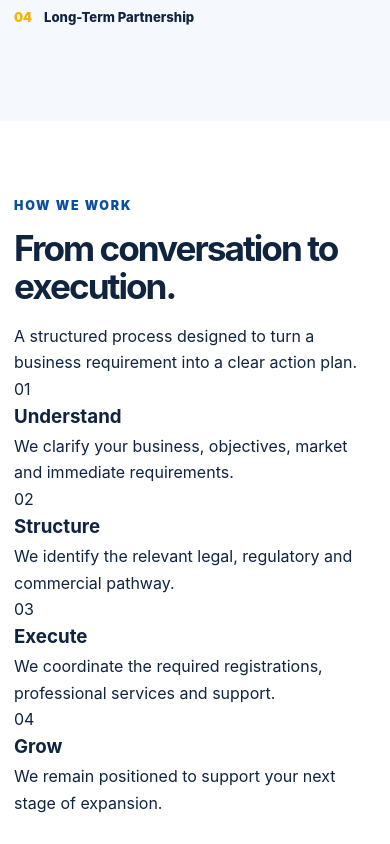
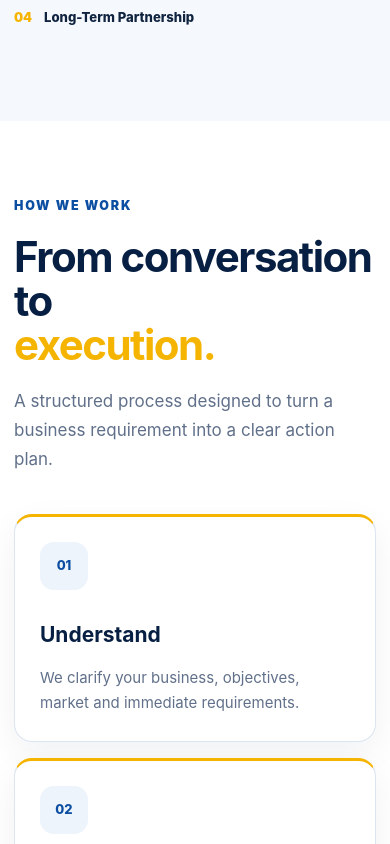
Before and after one commit to Bizgarden/bizgarden-india, a plain HTML site: page index.html in a window 390 px wide. Shown: the part 4880-5724 px from the top of the page. Drawn offline with Linux system fonts and the light colour scheme.

Commit message:
Upgrade How We Work section styling

```diff
--- a/index.html
+++ b/index.html
@@ -338,7 +338,128 @@
 
   .premium-about .about-values > div:last-child {
     border-bottom: 0;
+  }/* =========================================
+   BIZGARDEN PREMIUM HOW WE WORK
+   ========================================= */
+
+.premium-process {
+  background: #ffffff;
+}
+
+.premium-process .process-intro {
+  max-width: 850px;
+  margin-bottom: 55px;
+}
+
+.premium-process .process-intro .section-kicker {
+  margin-bottom: 18px;
+}
+
+.premium-process .process-intro h2 {
+  font-size: clamp(42px, 5vw, 64px);
+  line-height: 1.05;
+  letter-spacing: -2px;
+  color: #071f42;
+  margin-bottom: 20px;
+}
+
+.premium-process .process-intro h2 span {
+  display: block;
+  color: #f4b400;
+}
+
+.premium-process .process-intro p {
+  max-width: 720px;
+  color: #61708a;
+  font-size: 17px;
+  line-height: 1.7;
+}
+
+.premium-process .process-flow {
+  display: grid;
+  grid-template-columns: repeat(4, 1fr);
+  gap: 18px;
+  position: relative;
+}
+
+.premium-process .process-step {
+  position: relative;
+  background: #ffffff;
+  border: 1px solid #dce5f0;
+  border-top: 3px solid #f4b400;
+  border-radius: 18px;
+  padding: 30px 27px 32px;
+  min-height: 245px;
+  box-shadow: 0 12px 35px rgba(7, 31, 66, 0.06);
+  transition: transform 0.3s ease, box-shadow 0.3s ease, border-color 0.3s ease;
+}
+
+.premium-process .process-step:hover {
+  transform: translateY(-7px);
+  box-shadow: 0 20px 45px rgba(7, 31, 66, 0.11);
+  border-color: #c8d7e8;
+}
+
+.premium-process .process-step-number {
+  width: 48px;
+  height: 48px;
+  display: flex;
+  align-items: center;
+  justify-content: center;
+  border-radius: 14px;
+  background: #edf4fb;
+  color: #0b4ea2;
+  font-size: 13px;
+  font-weight: 800;
+  margin-bottom: 28px;
+}
+
+.premium-process .process-step-content h3 {
+  color: #071f42;
+  font-size: 21px;
+  margin-bottom: 12px;
+}
+
+.premium-process .process-step-content p {
+  color: #61708a;
+  font-size: 15px;
+  line-height: 1.7;
+}
+
+/* Tablet */
+@media (max-width: 980px) {
+  .premium-process .process-flow {
+    grid-template-columns: repeat(2, 1fr);
+    gap: 20px;
   }
+}
+
+/* Mobile */
+@media (max-width: 600px) {
+  .premium-process {
+    padding-top: 75px;
+    padding-bottom: 75px;
+  }
+
+  .premium-process .process-intro {
+    margin-bottom: 40px;
+  }
+
+  .premium-process .process-intro h2 {
+    font-size: 42px;
+    letter-spacing: -1.5px;
+  }
+
+  .premium-process .process-flow {
+    grid-template-columns: 1fr;
+    gap: 16px;
+  }
+
+  .premium-process .process-step {
+    min-height: auto;
+    padding: 25px;
+  }
+}
 } </style>
 </head>
 
```
